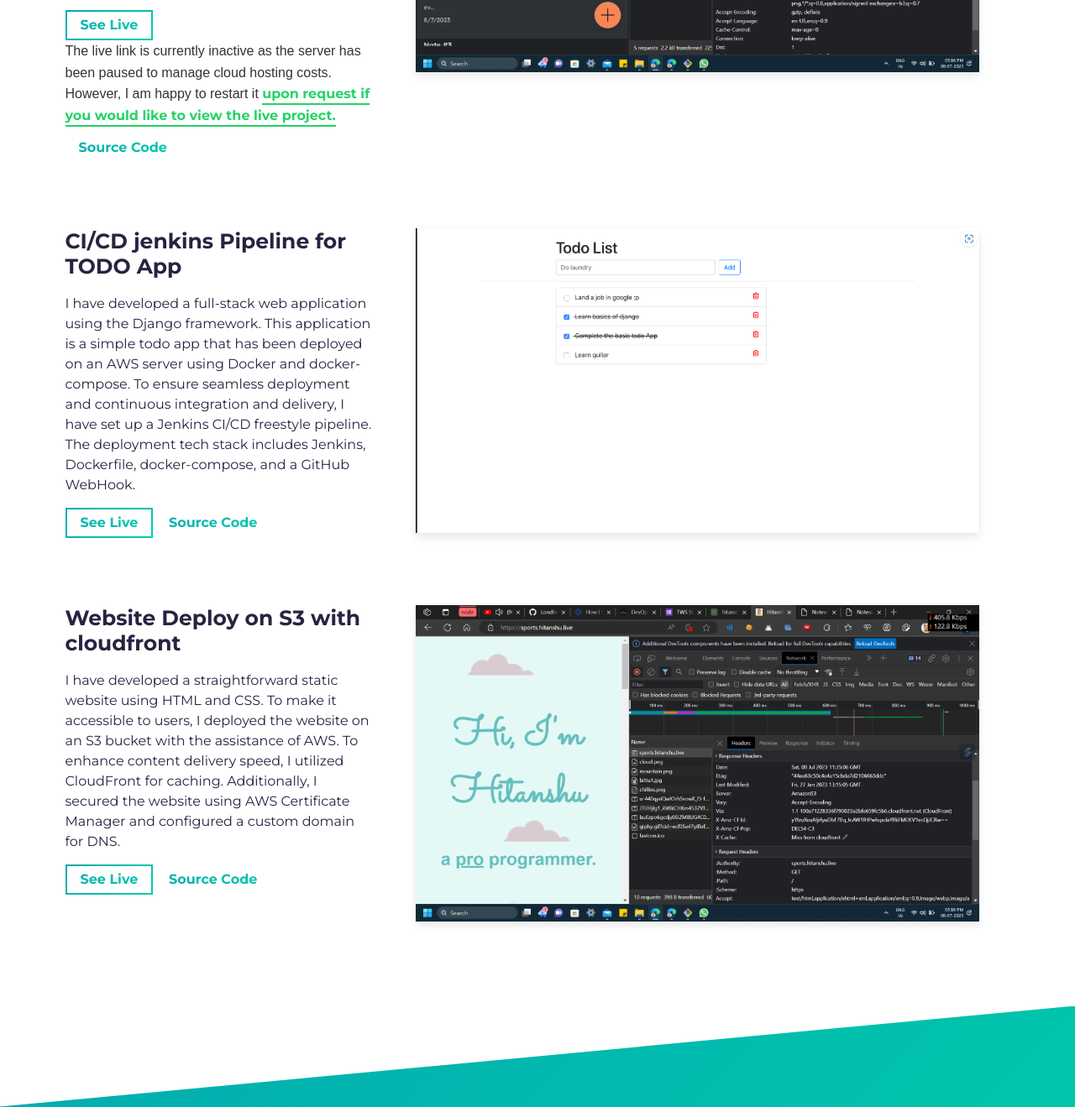
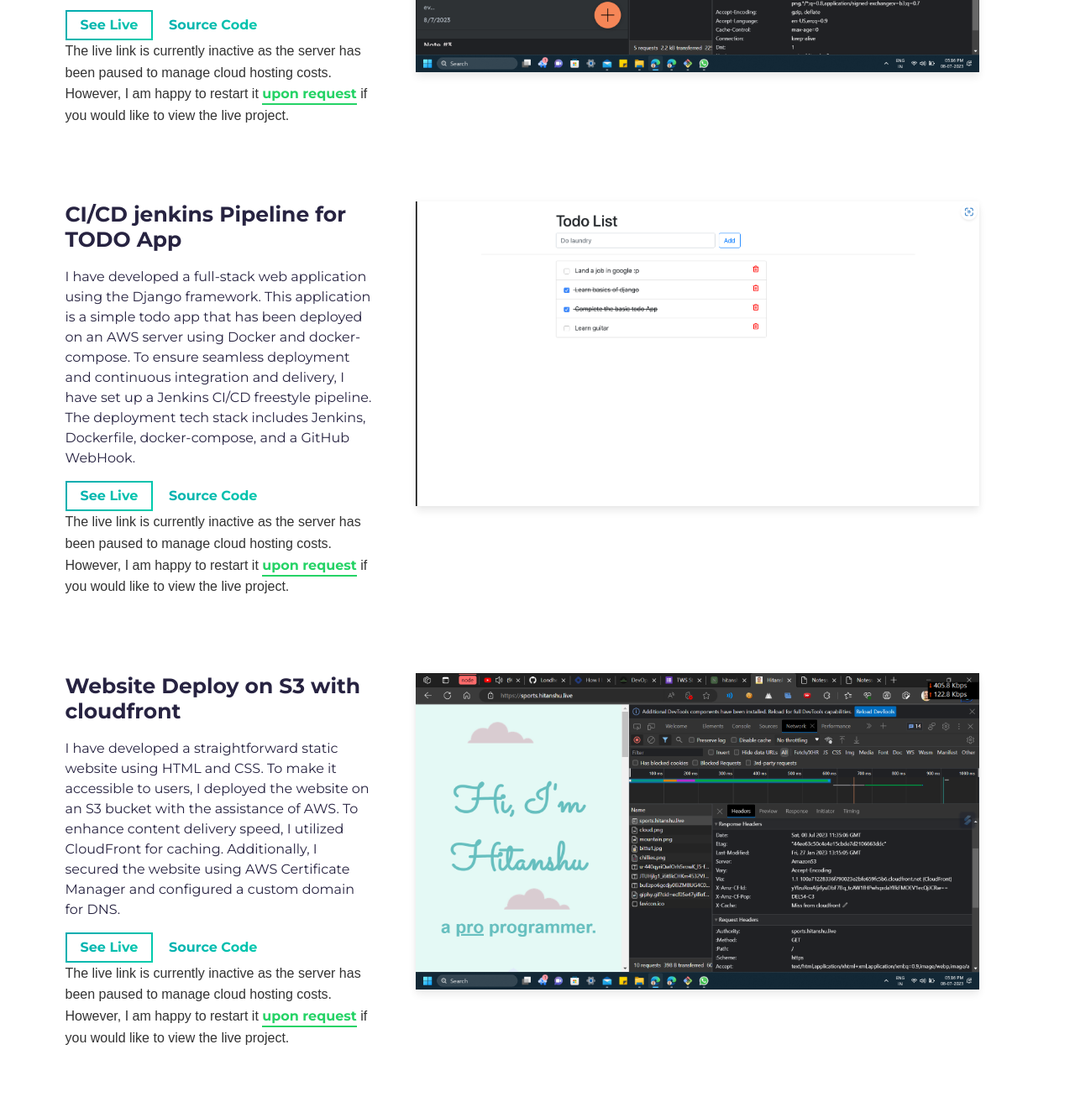
Before and after one commit to HitanshuGupta/portfolio, a website built with Parcel: page src/index.html in a window 1280 px wide. Shown: the part 1753-3072 px from the top of the page at 84% size. Built offline with nearby package versions, Linux system fonts and the light colour scheme.

Commit message:
Revise inactive server message in index.html
Updated the inactive server message to include a request link.

```diff
--- a/src/index.html
+++ b/src/index.html
@@ -114,16 +114,7 @@
                 >
                   See Live
                 </a>
-                  <p style="font-family: Arial, sans-serif; line-height: 1.6; color: #333;">
-  The live link is currently inactive as the server has been paused to manage cloud hosting costs.
-  However, I am happy to restart it
-  <a href="https://wa.me/917017002059?text=Hi! I would like to view your live project. Could you please start the server?"
-     target="_blank"
-     style="color: #25D366; font-weight: bold; text-decoration: none; border-bottom: 2px solid #25D366; padding-bottom: 2px;">
-     upon request
-  if you would like to view the live project.
-</p>
-                </a>
+
                 <a
                   rel="noreferrer"
                   target="_blank"
@@ -132,6 +123,15 @@
                 >
                   Source Code
                 </a>
+                <p style="font-family: Arial, sans-serif; line-height: 1.6; color: #333;">
+  The live link is currently inactive as the server has been paused to manage cloud hosting costs.
+  However, I am happy to restart it
+  <a href="https://wa.me/917017002059?text=Hi! I would like to view your live project. Could you please start the server?"
+     target="_blank"
+     style="color: #25D366; font-weight: bold; text-decoration: none; border-bottom: 2px solid #25D366; padding-bottom: 2px;">
+     upon request</a>
+  if you would like to view the live project.
+</p>
               </div>
             </div>
             <div class="col-lg-8 col-sm-12">
@@ -182,6 +182,15 @@
                 >
                   Source Code
                 </a>
+                <p style="font-family: Arial, sans-serif; line-height: 1.6; color: #333;">
+  The live link is currently inactive as the server has been paused to manage cloud hosting costs.
+  However, I am happy to restart it
+  <a href="https://wa.me/917017002059?text=Hi! I would like to view your live project. Could you please start the server?"
+     target="_blank"
+     style="color: #25D366; font-weight: bold; text-decoration: none; border-bottom: 2px solid #25D366; padding-bottom: 2px;">
+     upon request</a>
+  if you would like to view the live project.
+</p>
               </div>
             </div>
             <div class="col-lg-8 col-sm-12">
@@ -232,6 +241,15 @@
                 >
                   Source Code
                 </a>
+                <p style="font-family: Arial, sans-serif; line-height: 1.6; color: #333;">
+  The live link is currently inactive as the server has been paused to manage cloud hosting costs.
+  However, I am happy to restart it
+  <a href="https://wa.me/917017002059?text=Hi! I would like to view your live project. Could you please start the server?"
+     target="_blank"
+     style="color: #25D366; font-weight: bold; text-decoration: none; border-bottom: 2px solid #25D366; padding-bottom: 2px;">
+     upon request</a>
+  if you would like to view the live project.
+</p>
               </div>
             </div>
             <div class="col-lg-8 col-sm-12">
```
